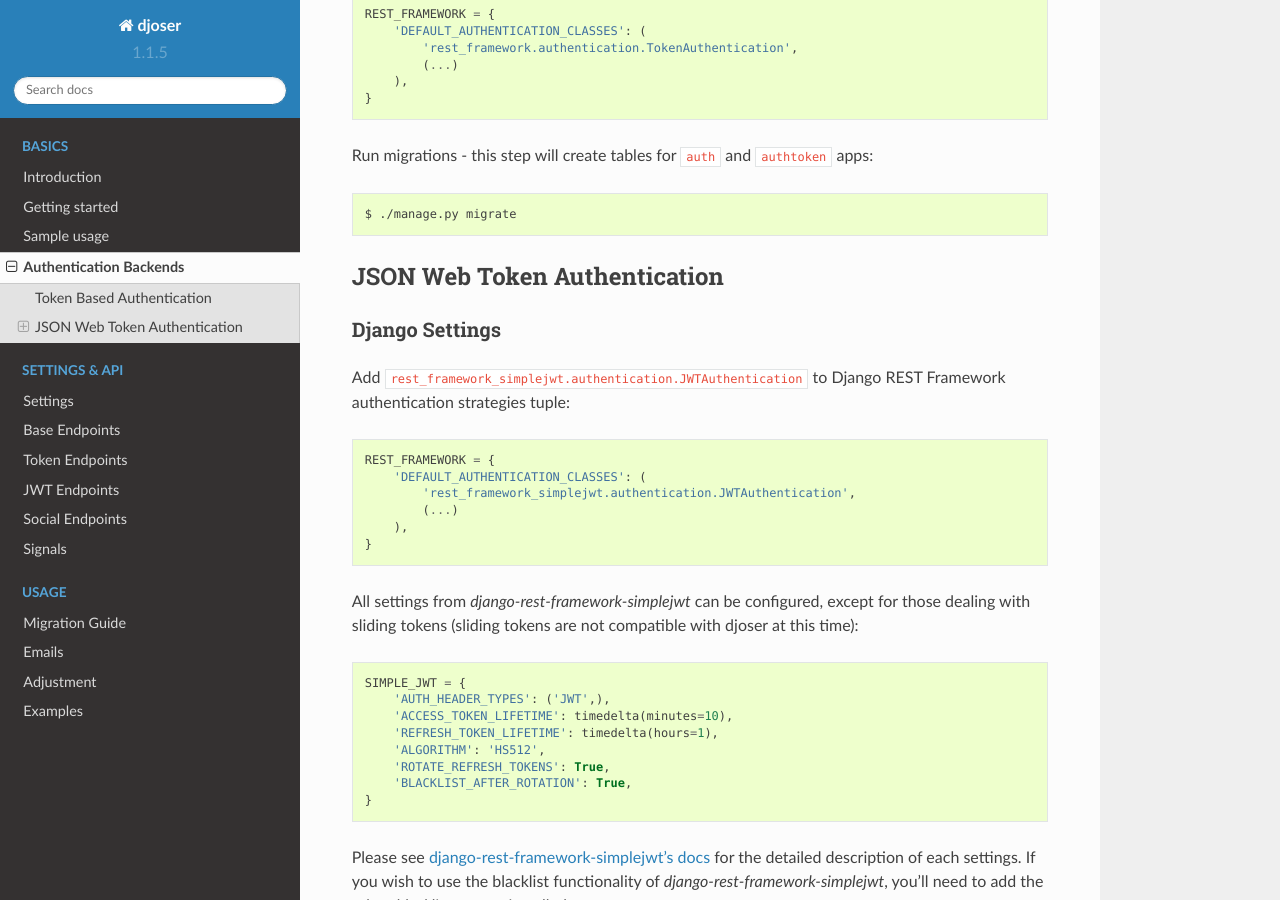
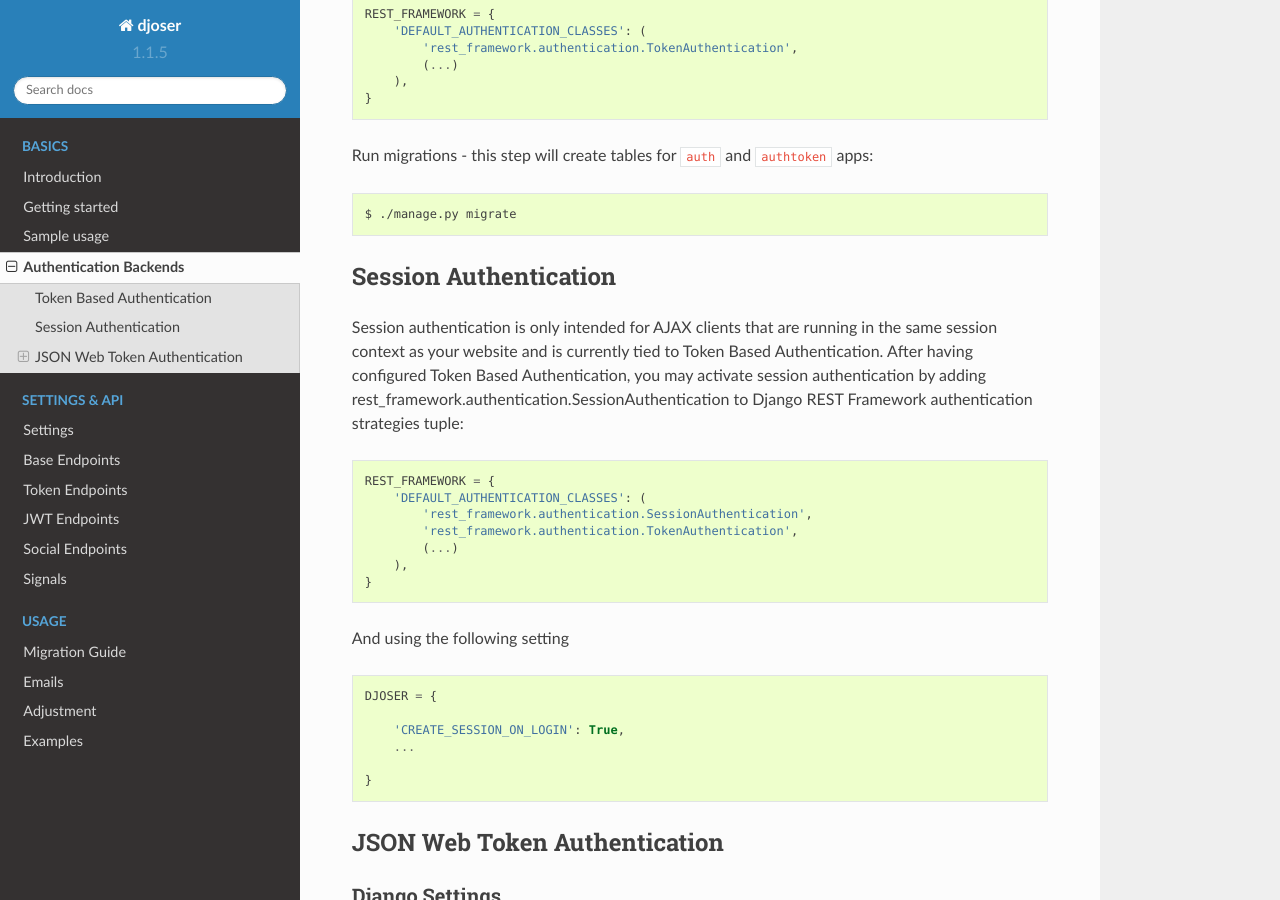
Before and after one commit to sunscrapers/djoser, a Sphinx documentation site: the page built from docs/source/authentication_backends.rst, in a window 1280 px wide and 900 px high, scrolled down 837 px. Built offline with Sphinx 7.4.7 and the Read the Docs theme 2.0.0, drawn with Linux system fonts in a browser that asks for light colours.

Commit message:
Add documention for session authentication
Add minimalistic documention for session authentication

```diff
--- a/docs/source/authentication_backends.rst
+++ b/docs/source/authentication_backends.rst
@@ -7,6 +7,9 @@ Authentication Backends
 
     Both Token Based and JWT Authentication can coexist at same time.
     Simply, follow instructions for both authentication methods and it should work.
+
+
+
 
 Token Based Authentication
 --------------------------
@@ -51,6 +54,33 @@ Run migrations - this step will create tables for ``auth`` and ``authtoken`` app
 .. code-block:: text
 
     $ ./manage.py migrate
+
+Session Authentication
+----------------------
+
+Session authentication is only intended for AJAX clients that are running in the same session context as your website and is currently tied to Token Based Authentication. After having configured Token Based Authentication, you may activate session authentication by adding rest_framework.authentication.SessionAuthentication to Django REST Framework authentication strategies tuple:
+
+.. code-block:: python
+
+    REST_FRAMEWORK = {
+        'DEFAULT_AUTHENTICATION_CLASSES': (
+            'rest_framework.authentication.SessionAuthentication',
+            'rest_framework.authentication.TokenAuthentication',
+            (...)
+        ),
+    }
+
+And using the following setting
+
+.. code-block:: python
+
+    DJOSER = {
+
+        'CREATE_SESSION_ON_LOGIN': True,
+        ...
+
+    }
+
 
 JSON Web Token Authentication
 -----------------------------
```
